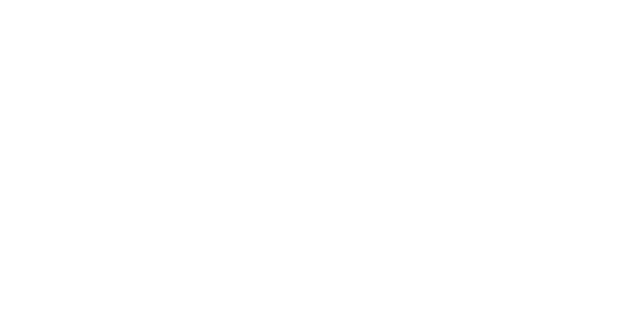
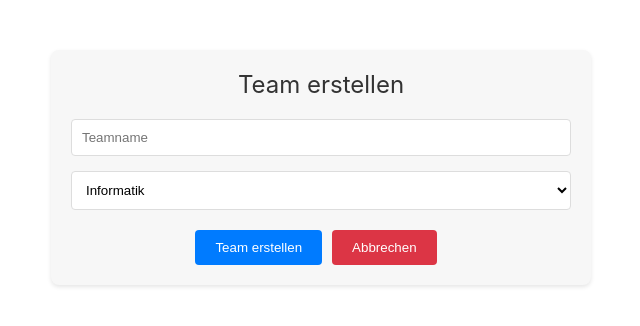
Before and after one commit to Projekt-IU/Projekt, a React (Create React App) app: page /TeamErstellung in a window 1280 px wide. Before the commit this address had no page. Shown: the top 326 px of the page, without its empty margins (319-959 px from the left). Built offline with nearby package versions, Linux system fonts and the light colour scheme.

Commit message:
TeamErstellungsseite hinzugefügt, css Styles angepasst

```diff
--- a/src/components/NavigationBar.js
+++ b/src/components/NavigationBar.js
@@ -5,7 +5,7 @@
 const NavigationBar = () => {
     //Inhalte der NavigationsLeiste
     const [links] = useState([
-        { text: 'Home', url: '/' },
+        { text: 'Team', url: '/TeamErstellung' },
         { text: 'Quiz starten', url: '/QuizSelection' },
         { text: 'Quizfrage erstellen', url: '/FragenErstellen' },
         { text: 'Ranking Tabelle', url: '/RankingUser' },
--- a/src/components/Profile.js
+++ b/src/components/Profile.js
@@ -161,9 +161,6 @@
                                 <strong>Teamname:</strong> <Link to="/TeamPage">{profileData.teamName}</Link>
                             </p>
                             <p>
-                                <Link to="/RankingTeam">Zu den Rankings Team</Link>
-                            </p>
-                            <p>
                                 <Link to="/Datenschutzbestimmung">Datenschutzbestimmung</Link>
                             </p>
                         </div>
--- /dev/null
+++ b/src/components/TeamErstellung.js
@@ -0,0 +1,89 @@
+import React, { useState, useEffect } from 'react';
+import axios from 'axios';
+import User from "./User";
+import './styles/TeamErstellung.css';
+
+const TeamErstellung = () => {
+    const [teamName, setTeamName] = useState('');
+    const [studiengang, setStudiengang] = useState('Informatik');
+    const [isLoaded, setIsLoaded] = useState(false); // Zustand für das Laden
+
+    // Überprüft beim Laden der Komponente
+    useEffect(() => {
+        User.loadFromSession();
+        console.log(User.teamName);
+        if (User.teamName !== null) {
+            window.location.href = '/TeamPage'; // Weiterleitung zur TeamPage
+        } else {
+            setIsLoaded(true); // Setzt den Ladezustand auf "geladen"
+        }
+    }, []);
+
+    const handleTeamErstellen = async () => {
+        if (!teamName) {
+            alert('Teamname darf nicht leer sein!');
+            return;
+        }
+
+        try {
+            const response = await axios.post('http://localhost:8080/api/Team/newTeam', {
+                name: teamName,
+                studiengang: studiengang,
+                username: User.username,
+                password: User.password
+            });
+
+            if (response.status === 200) {
+                alert('Neues Team erfolgreich erstellt');
+                User.updateTeamname(teamName);
+                window.location.href = '/TeamPage'; // Weiterleitung zur TeamPage nach erfolgreicher Erstellung
+            }
+        } catch (error) {
+            alert('Team bereits vorhanden. Bitte wähle einen neuen Namen aus.');
+        }
+    };
+
+    const handleAbbrechen = () => {
+        window.location.href = '/Profile'; // Weiterleitung zum Profil
+    };
+
+    if (!isLoaded) {
+        return <div>Lädt...</div>; // Anzeige während des Ladens
+    }
+
+    return (
+        <div className="team-erstellung-container">
+            <div className="team-erstellung-header">Team erstellen</div>
+            <input
+                className="team-erstellung-input"
+                type="text"
+                value={teamName}
+                onChange={(e) => setTeamName(e.target.value)}
+                placeholder="Teamname"
+            />
+            <select
+                className="team-erstellung-select"
+                value={studiengang}
+                onChange={(e) => setStudiengang(e.target.value)}
+            >
+                <option value="Informatik">Informatik</option>
+                <option value="Wirtschaftsinformatik">Wirtschaftsinformatik</option>
+                <option value="Medieninformatik">Medieninformatik</option>
+            </select>
+            <button
+                className="team-erstellung-button team-erstellung-create-button"
+                onClick={handleTeamErstellen}
+            >
+                Team erstellen
+            </button>
+            <button
+                className="team-erstellung-button team-erstellung-cancel-button"
+                onClick={handleAbbrechen}
+            >
+                Abbrechen
+            </button>
+        </div>
+    );
+};
+
+export default TeamErstellung;
--- a/src/components/TeamPage.js
+++ b/src/components/TeamPage.js
@@ -35,9 +35,7 @@
                 password: User.password,
                 anfrageName: teamName
             });
-            console.log(response.data);
             setTeamInfo(response.data);
-            console.log(teamName);
             setIsLoading(false);
         } catch (error) {
             console.error('Error fetching team information:', error);
@@ -59,6 +57,7 @@
 
             if (response.status === 200) {
                 alert('Das Team wurde erfolgreich gelöscht.');
+                User.updateTeamname(null);
                 window.location.href = '/Profile';
             } else {
                 alert('Team konnte nicht gelöscht werden.');
--- a/src/components/User.js
+++ b/src/components/User.js
@@ -58,6 +58,11 @@
         this.loggedIn = false;
         sessionStorage.removeItem('user');
     }
+
+    updateTeamname(newTeamName) {
+        this.teamName = newTeamName;
+        this.saveToSession();
+    }
 }
 
 // eslint-disable-next-line import/no-anonymous-default-export
--- a/src/components/styles/Quiz.css
+++ b/src/components/styles/Quiz.css
@@ -55,7 +55,7 @@
     cursor: pointer;
     transition: background-color 1.1s;
     margin-right: 30px;
-    width: 10%; /* Definierte Breite */
+    width: 15%; /* Definierte Breite */
     font-size: 16px;
     margin-top: 20px; /* Abstand zwischen den Buttons */
     display: inline-block; /* Macht den Button in-line, aber behält Block-Eigenschaften bei */
--- /dev/null
+++ b/src/components/styles/TeamErstellung.css
@@ -0,0 +1,67 @@
+/* Container für das gesamte Formular */
+.team-erstellung-container {
+    max-width: 500px;
+    margin: 50px auto;
+    padding: 20px;
+    background-color: #f7f7f7;
+    border-radius: 8px;
+    box-shadow: 0 2px 4px rgba(0, 0, 0, 0.1);
+}
+
+/* Stil für Überschriften */
+.team-erstellung-header {
+    text-align: center;
+    margin-bottom: 20px;
+    color: #333;
+    font-size: 24px;
+}
+
+/* Stil für Eingabefelder */
+.team-erstellung-input {
+    width: 100%;
+    padding: 10px;
+    margin-bottom: 15px;
+    border: 1px solid #ddd;
+    border-radius: 4px;
+    box-sizing: border-box;
+}
+
+/* Stil für Dropdown-Liste */
+.team-erstellung-select {
+    width: 100%;
+    padding: 10px;
+    margin-bottom: 20px;
+    border: 1px solid #ddd;
+    border-radius: 4px;
+    background-color: white;
+}
+
+/* Gemeinsamer Stil für Buttons */
+.team-erstellung-button {
+    padding: 10px 20px;
+    border: none;
+    border-radius: 4px;
+    cursor: pointer;
+    margin-right: 10px;
+    transition: background-color 0.3s;
+}
+
+/* Spezifischer Stil für den "Erstellen"-Button */
+.team-erstellung-create-button {
+    background-color: #007bff;
+    color: white;
+}
+
+.team-erstellung-create-button:hover {
+    background-color: #0056b3;
+}
+
+/* Spezifischer Stil für den "Abbrechen"-Button */
+.team-erstellung-cancel-button {
+    background-color: #dc3545;
+    color: white;
+}
+
+.team-erstellung-cancel-button:hover {
+    background-color: #c82333;
+}
--- a/src/routes/Router.js
+++ b/src/routes/Router.js
@@ -14,6 +14,7 @@
 import QuizSelection from "../components/QuizSelection";
 import FragenErstellen from "../components/FragenErstellen";
 import Datenschutzbestimmung from "../components/Datenschutzbestimmung";
+import TeamErstellung from "../components/TeamErstellung";
 
 const AppRoutes = () => {
     return (
@@ -32,6 +33,8 @@
             <Route path="/Quiz/:selectedModule" element={<Quiz />} />
             <Route path="/FragenErstellen" element={< FragenErstellen />}/>
             <Route path="/Datenschutzbestimmung" element={< Datenschutzbestimmung />}/>
+                <Route path="/TeamErstellung" element={< TeamErstellung />}/>
+
         </Routes>
     );
 };
```
